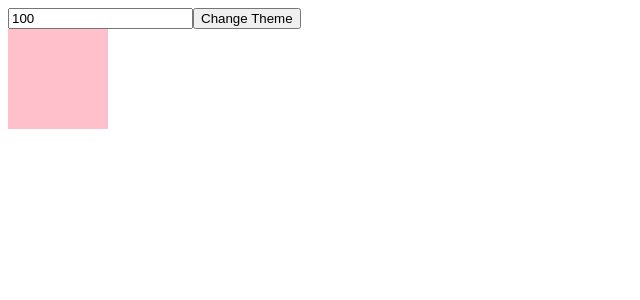
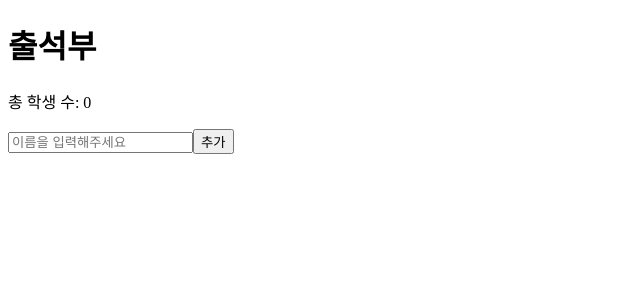
Before and after one commit to dodam24/react-udemy, a React (Create React App) app in the folder react-hooks/: page / in a window 1280 px wide. Shown: the top 300 px of the page, without its empty margins (0-640 px from the left). Built offline with nearby package versions, Linux system fonts and the light colour scheme.

Commit message:
React Hooks - useReducer

```diff
--- a/react-hooks/src/App.js
+++ b/react-hooks/src/App.js
@@ -1,31 +1,83 @@
-import React, { useCallback, useState } from "react";
-import Box from "./Box";
+import React, { useReducer, useState } from "react";
+import Student from "./Student";
+
+// const ACTION_TYPES = {
+//   ...
+// }
+
+const reducer = (state, action) => {
+  switch (action.type) {
+    case "add-student":
+      const name = action.payload.name;
+      const newStudent = {
+        id: Date.now(),
+        name,
+        isHere: false,
+      };
+      return {
+        count: state.count + 1,
+        students: [...state.students, newStudent],
+      };
+    case "delete-student":
+      return {
+        count: state.count - 1,
+        students: state.students.filter(
+          (student) => student.id !== action.payload.id
+        ),
+      };
+    case "mark-student":
+      return {
+        count: state.count,
+        students: state.students.map((student) => {
+          if(student.id === action.payload.id) {
+            return {...student, isHere: !student.isHere}
+          }
+          return student;
+        })
+      }
+
+    default:
+      return state;
+  }
+};
+
+const initialState = {
+  count: 0,
+  students: [],
+};
 
 function App() {
-  const [size, setSizes] = useState(100);
-  const [isDark, setIsDark] = useState(false);
-
-  const createBoxStyle = useCallback(() => {
-    return {
-      backgroundColor: "pink",
-      width: `${size}px`,
-      height: `${size}px`,
-    };
-  }, [size]);
+  const [name, setName] = useState("");
+  const [studentInfo, dispatch] = useReducer(reducer, initialState);
 
   return (
-    <div
-      style={{
-        background: isDark ? "black" : "white",
-      }}
-    >
+    <div>
+      <h1>출석부</h1>
+      <p>총 학생 수: {studentInfo.count}</p>
       <input
-        type="number"
-        value={size}
-        onChange={(e) => setSizes(e.target.value)}
+        type="text"
+        placeholder="이름을 입력해주세요"
+        value={name}
+        onChange={(e) => setName(e.target.value)}
       />
-      <button onClick={() => setIsDark(!isDark)}>Change Theme</button>
-      <Box createBoxStyle={createBoxStyle} />
+      <button
+        onClick={() => {
+          dispatch({ type: "add-student", payload: { name } });
+        }}
+      >
+        추가
+      </button>
+      {studentInfo.students.map((student) => {
+        return (
+          <Student
+            key={student.id}
+            name={student.name}
+            dispatch={dispatch}
+            id={student.id}
+            isHere={student.isHere}
+          />
+        );
+      })}
     </div>
   );
 }
--- /dev/null
+++ b/react-hooks/src/Student.js
@@ -0,0 +1,28 @@
+import React from "react";
+
+const Student = ({ name, dispatch, id, isHere }) => {
+  return (
+    <div>
+      <span
+        style={{
+          textDecoration: isHere ? "line-through" : "none",
+          color: isHere ? "gray" : "black",
+        }}
+        onClick={() => {
+          dispatch({ type: 'mark-student', payload: { id }});
+        }}
+      >
+        {name}
+      </span>
+      <button
+        onClick={() => {
+          dispatch({ type: "delete-student", payload: { id } });
+        }}
+      >
+        삭제
+      </button>
+    </div>
+  );
+};
+
+export default Student;
```
